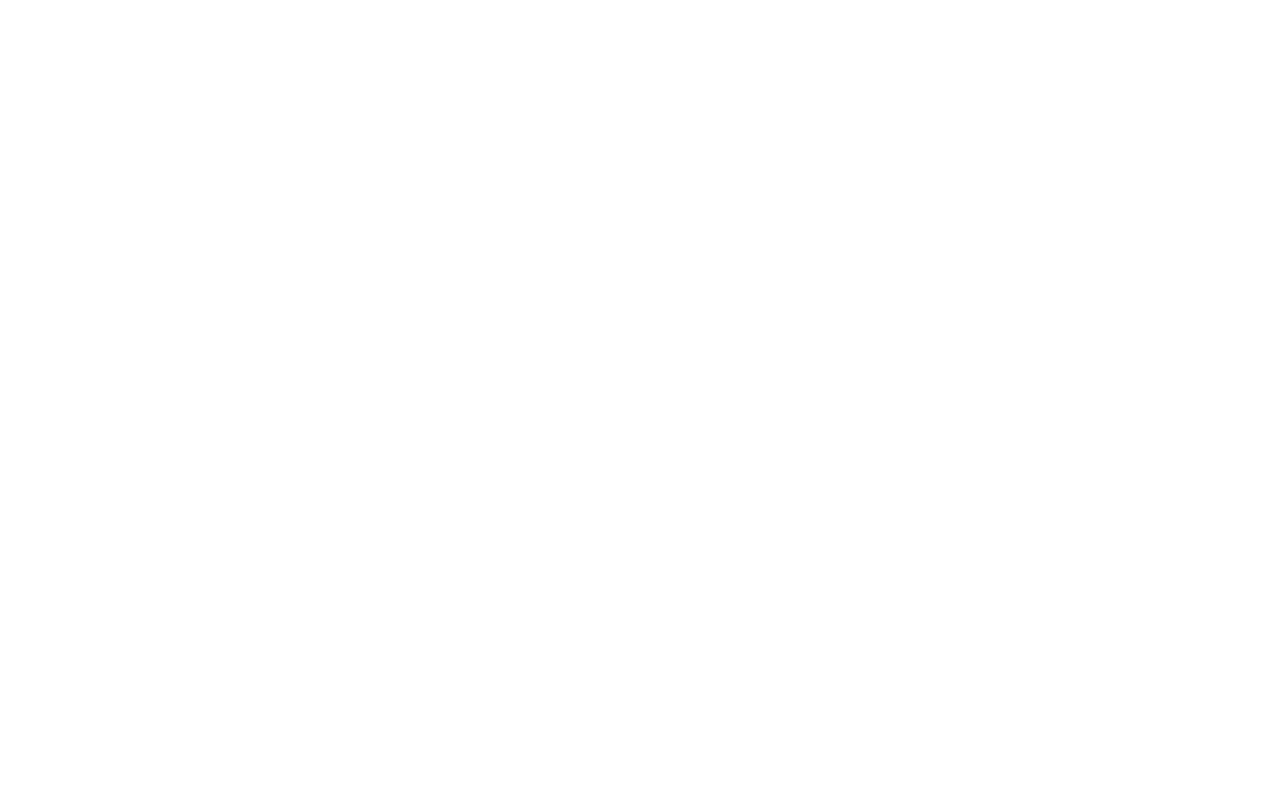
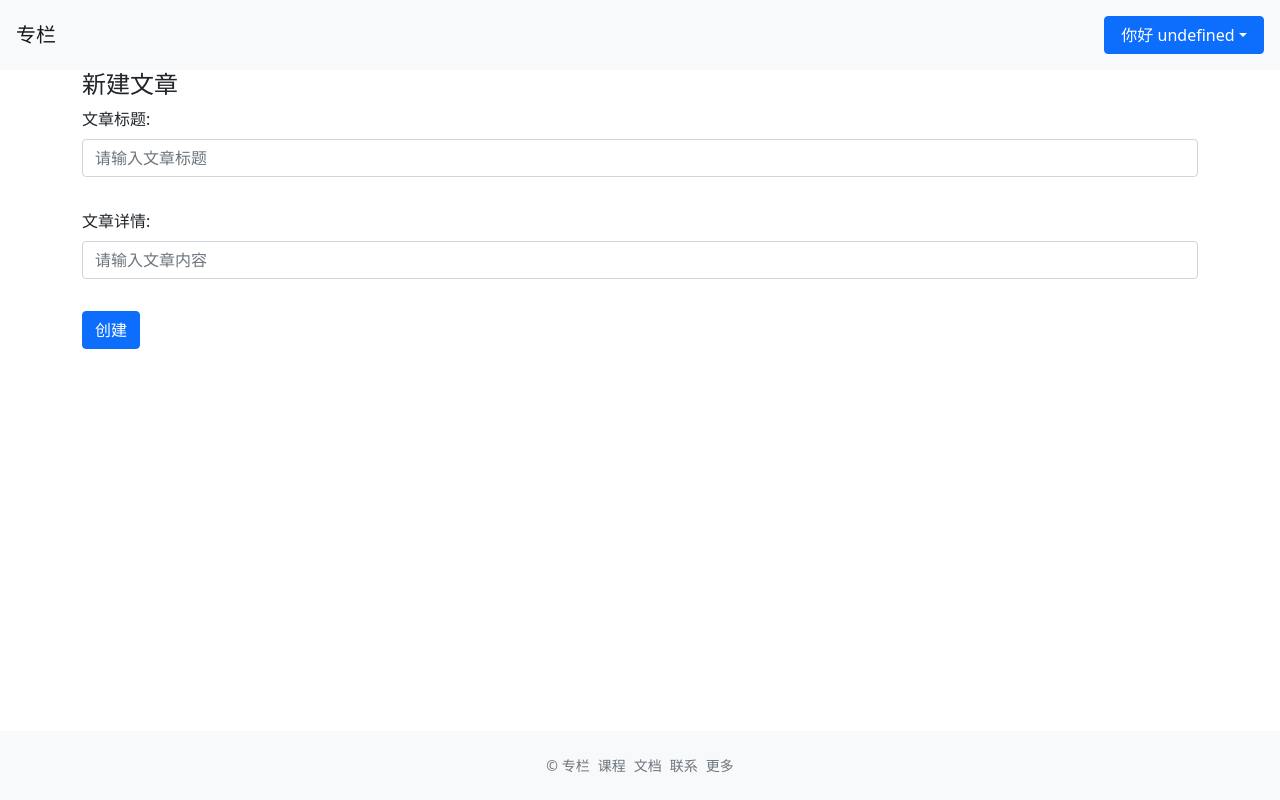
Before and after one commit to Archsx/zhuanlan, a Vue app: page /create in a window 1280 px wide. Before the commit this address had no page. Built offline with nearby package versions, Linux system fonts and the light colour scheme.

Commit message:
创建CreatePost.vue

```diff
--- a/src/components/GlobalHeader.vue
+++ b/src/components/GlobalHeader.vue
@@ -30,15 +30,17 @@
         </ul> -->
         <Dropdown :title="`你好 ${user.name}`">
           <dropdown-item>
-            <a class="dropdown-item text-truncate" href="#">Action</a>
+            <router-link
+              class="dropdown-item text-truncate"
+              :to="{ name: 'CreatePost' }"
+              >新建文章</router-link
+            >
           </dropdown-item>
           <dropdown-item>
-            <a class="dropdown-item text-truncate" href="#">Another Action</a>
+            <a class="dropdown-item text-truncate" href="#">编辑资料</a>
           </dropdown-item>
           <dropdown-item disabled>
-            <a class="dropdown-item text-truncate" href="#"
-              >Something else here</a
-            >
+            <a class="dropdown-item text-truncate" href="#">退出登录</a>
           </dropdown-item>
         </Dropdown>
       </div>
--- a/src/router/index.ts
+++ b/src/router/index.ts
@@ -18,6 +18,12 @@
         path: 'columnDetail/:id',
         component: ColumnDetail,
         name: 'ColumnDetail'
+      },
+      {
+        path: 'create',
+        name: 'CreatePost',
+        component: () =>
+          import(/* webpackChunkName: "create" */ '../views/CreatePost.vue')
       }
     ]
   },
--- a/src/store/index.ts
+++ b/src/store/index.ts
@@ -37,7 +37,7 @@
     columns: testData,
     posts: testPosts,
     user: {
-      isLogin: false
+      isLogin: true
     }
   },
   mutations: {
--- /dev/null
+++ b/src/views/CreatePost.vue
@@ -0,0 +1,76 @@
+<template>
+  <div class="create-post-page">
+    <h4>新建文章</h4>
+    <validate-form @form-submit="onFormSubmit">
+      <div class="mb-3">
+        <label for="" class="form-label">文章标题: </label>
+        <validate-input
+          :rules="titleRules"
+          v-model="titleVal"
+          placeholder="请输入文章标题"
+          type="text"
+        ></validate-input>
+      </div>
+      <div class="mb-3">
+        <label for="" class="form-label">文章详情: </label>
+        <validate-input
+          type="password"
+          placeholder="请输入文章内容"
+          :rules="contentRules"
+          v-model="contentVal"
+        >
+        </validate-input>
+      </div>
+      <template v-slot:submit>
+        <button class="btn btn-primary btn-large">创建</button>
+      </template>
+    </validate-form>
+  </div>
+</template>
+
+<script lang="ts">
+import { defineComponent, ref } from 'vue'
+import ValidateInput from '@/components/ValidateInput.vue'
+import ValidateForm from '@/components/ValidateForm.vue'
+import { useRouter } from 'vue-router'
+import { useStore } from 'vuex'
+import { GlobalDataProps } from '@/store'
+import { RuleProps } from '@/utils/validate'
+
+export default defineComponent({
+  name: 'CreatePost',
+  components: { ValidateInput, ValidateForm },
+  setup(props) {
+    const titleVal = ref('')
+    const contentVal = ref('')
+    const router = useRouter()
+    // const store = useStore<GlobalDataProps>()
+    const titleRules: RuleProps = [
+      {
+        type: 'required',
+        message: '文章标题不能为空'
+      }
+    ]
+    const contentRules: RuleProps = [
+      {
+        type: 'required',
+        message: '文章内容不能为空'
+      }
+    ]
+    const onFormSubmit = (result: boolean) => {
+      if (result) {
+        router.push('/')
+      }
+    }
+    return {
+      titleVal,
+      contentVal,
+      titleRules,
+      contentRules,
+      onFormSubmit
+    }
+  }
+})
+</script>
+
+<style lang="" scoped></style>
```
Also changed, not shown: src/views/SignIn.vue (line endings or trailing spaces).
